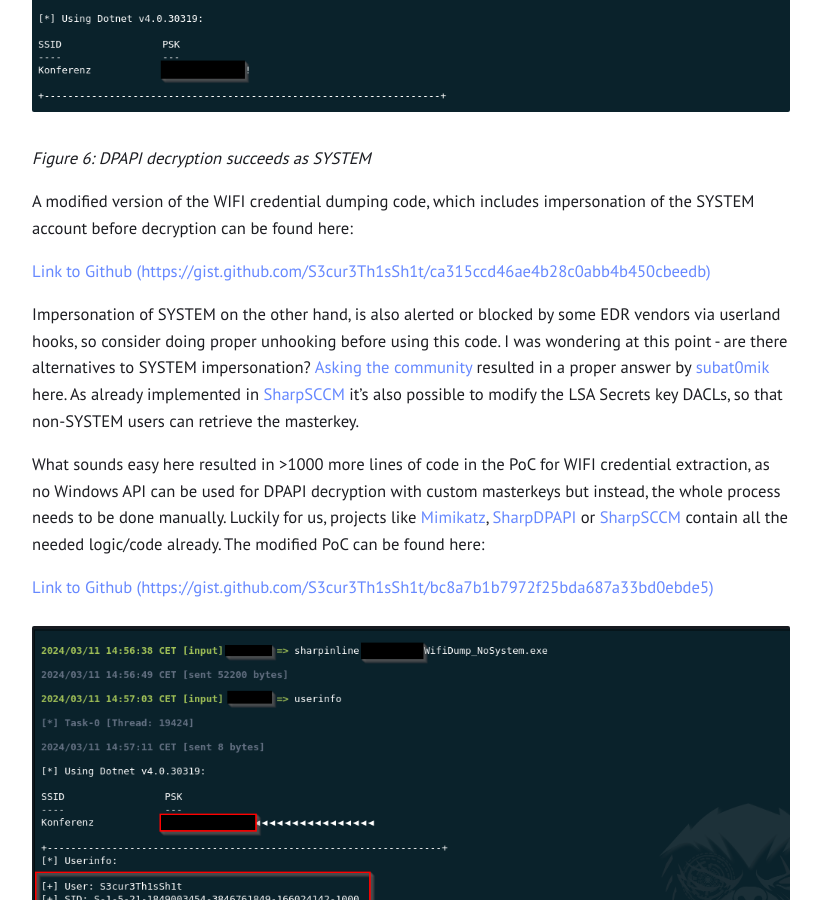
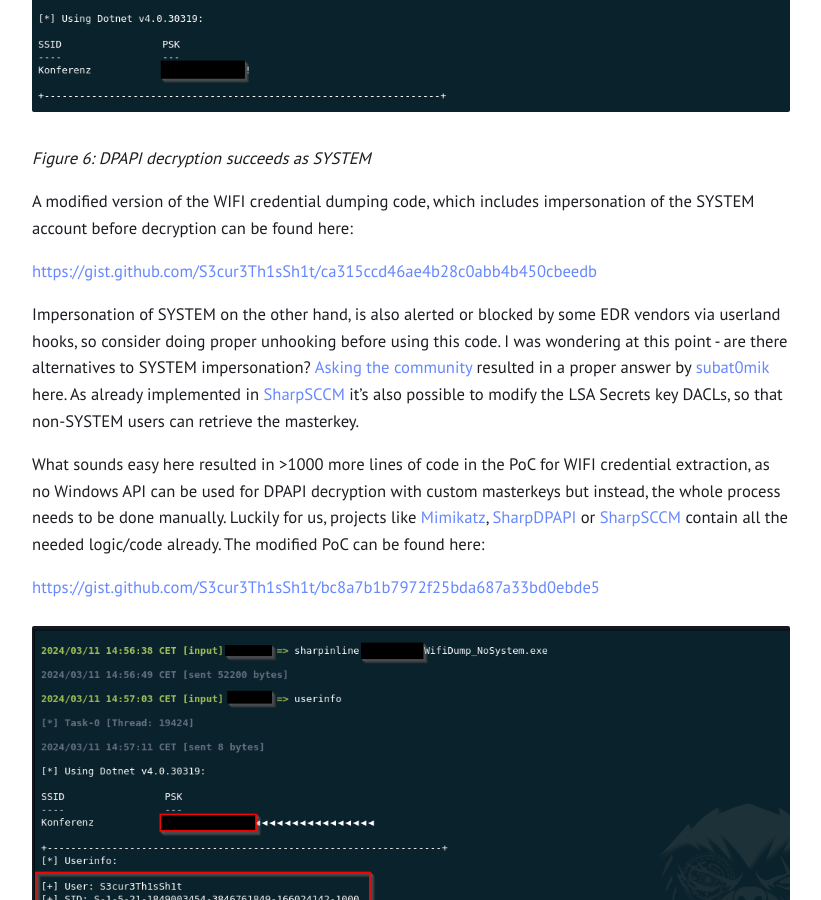
Before and after one commit to S3cur3Th1sSh1t/S3cur3Th1sSh1t.github.io, a Jekyll site: the page built from _posts/2024-04-13-WIFI_Credential_Dumping.md, in a window 1280 px wide and 900 px high, scrolled down 5085 px. Shown: the whole window, without its empty margins (229-1050 px from the left). Built offline with Jekyll 4.4.1, drawn with Linux system fonts in a browser that asks for light colours.

```diff
--- a/_posts/2024-04-13-WIFI_Credential_Dumping.md
+++ b/_posts/2024-04-13-WIFI_Credential_Dumping.md
@@ -107,13 +107,13 @@ Well, it looks like the `DataProtectionScope` of `LocalSystem` is not equal to `
 
 A modified version of the WIFI credential dumping code, which includes impersonation of the SYSTEM account before decryption can be found here:
 
-[Link to Github (https://gist.github.com/S3cur3Th1sSh1t/ca315ccd46ae4b28c0abb4b450cbeedb)](https://gist.github.com/S3cur3Th1sSh1t/ca315ccd46ae4b28c0abb4b450cbeedb)
+[https://gist.github.com/S3cur3Th1sSh1t/ca315ccd46ae4b28c0abb4b450cbeedb](https://gist.github.com/S3cur3Th1sSh1t/ca315ccd46ae4b28c0abb4b450cbeedb)
 
 Impersonation of SYSTEM on the other hand, is also alerted or blocked by some EDR vendors via userland hooks, so consider doing proper unhooking before using this code. I was wondering at this point - are there alternatives to SYSTEM impersonation? [Asking the community](https://twitter.com/ShitSecure/status/1766048125242814630) resulted in a proper answer by [subat0mik](https://twitter.com/subat0mik) here. As already implemented in [SharpSCCM](https://github.com/Mayyhem/SharpSCCM/blob/f43eb0812a7c7109a62ac9062db4b94419bf2420/lib/LSADump.cs#L60) it's also possible to modify the LSA Secrets key DACLs, so that non-SYSTEM users can retrieve the masterkey.
 
 What sounds easy here resulted in >1000 more lines of code in the PoC for WIFI credential extraction, as no Windows API can be used for DPAPI decryption with custom masterkeys but instead, the whole process needs to be done manually. Luckily for us, projects like [Mimikatz](https://github.com/gentilkiwi/mimikatz/), [SharpDPAPI](https://github.com/GhostPack/SharpDPAPI/) or [SharpSCCM](https://github.com/Mayyhem/SharpSCCM/) contain all the needed logic/code already. The modified PoC can be found here:
 
-[Link to Github (https://gist.github.com/S3cur3Th1sSh1t/bc8a7b1b7972f25bda687a33bd0ebde5)](https://gist.github.com/S3cur3Th1sSh1t/bc8a7b1b7972f25bda687a33bd0ebde5)
+[https://gist.github.com/S3cur3Th1sSh1t/bc8a7b1b7972f25bda687a33bd0ebde5](https://gist.github.com/S3cur3Th1sSh1t/bc8a7b1b7972f25bda687a33bd0ebde5)
 
 <p align="center">
           <img src="/assets/posts/WIFICredentialDumping/Blog-image07-Elevated_DPAPI_decryption.png">
```
Also changed, not shown: _posts/2025-02-05-Bypass_AMSI_in_2025.md (+1 -1 lines).
